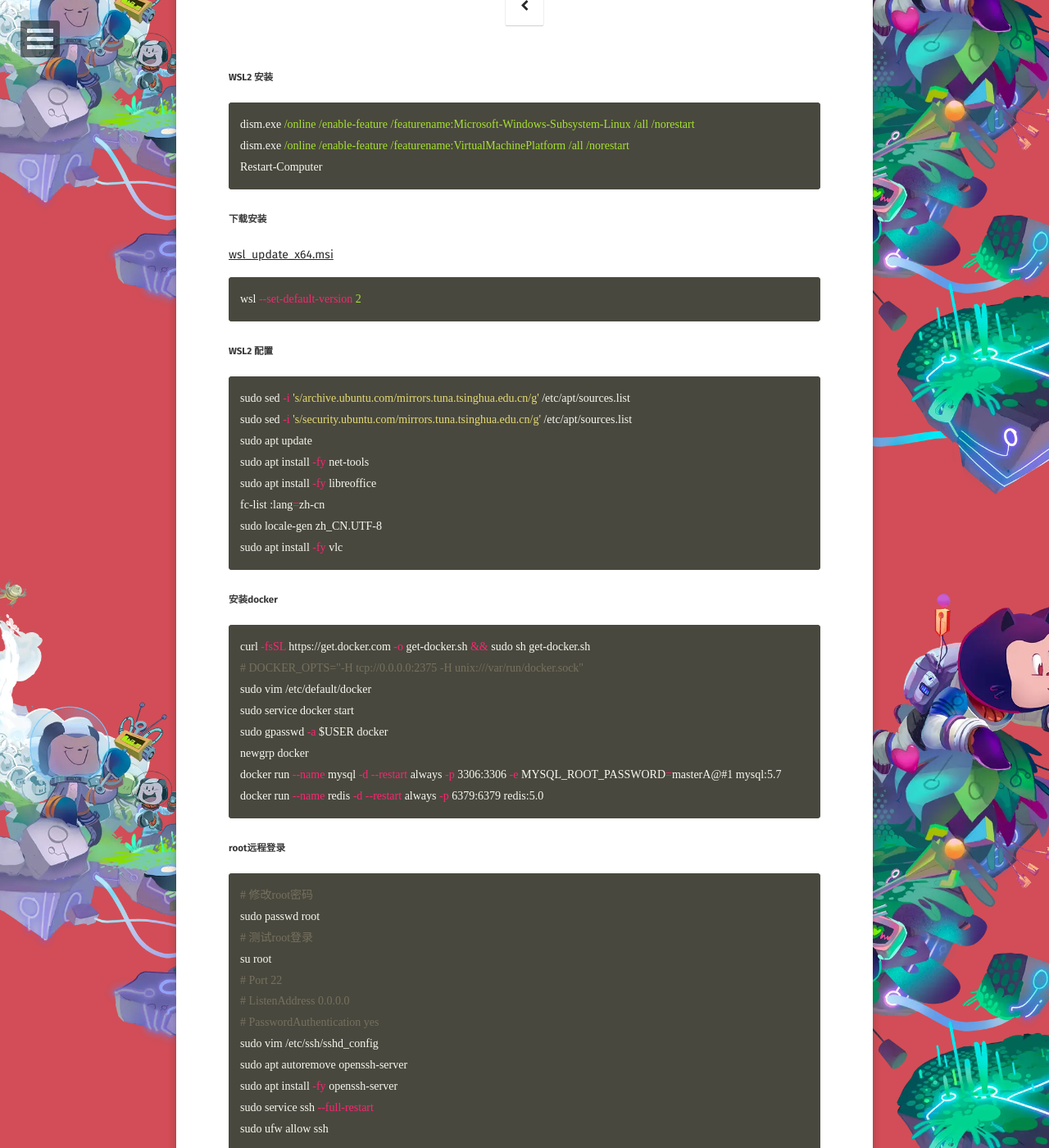
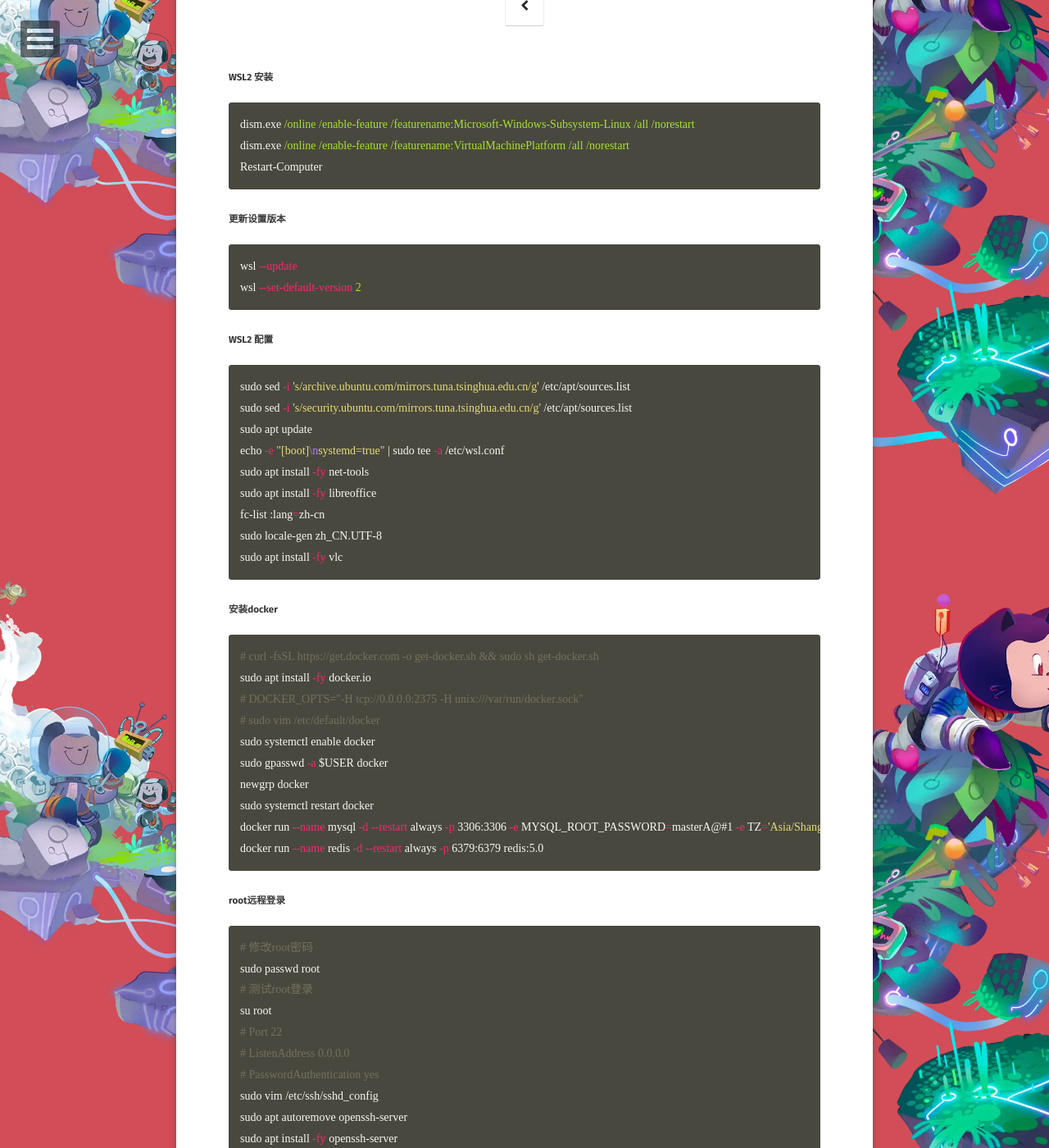
Before and after one commit to WebPavel/WebPavel.github.io, a Jekyll site: the page built from _posts/2021-12-03-WSL2-GUI.md, in a window 1280 px wide and 1400 px high, scrolled down 286 px. Shown: the whole window at 82% size. Built offline with Jekyll 4.4.1, drawn with Linux system fonts in a browser that asks for light colours; some web fonts are replaced; some of the changed text lies outside the part shown.

Commit message:
Update 2021-12-03-WSL2-GUI.md

````diff
--- a/_posts/2021-12-03-WSL2-GUI.md
+++ b/_posts/2021-12-03-WSL2-GUI.md
@@ -15,11 +15,10 @@
 Restart-Computer
 ```
 
-##### 下载安装
-
-[wsl_update_x64.msi](https://wslstorestorage.blob.core.windows.net/wslblob/wsl_update_x64.msi)
+##### 更新设置版本
 
 ```powershell
+wsl --update
 wsl --set-default-version 2
 ```
 
@@ -29,6 +28,7 @@
 sudo sed -i 's/archive.ubuntu.com/mirrors.tuna.tsinghua.edu.cn/g' /etc/apt/sources.list
 sudo sed -i 's/security.ubuntu.com/mirrors.tuna.tsinghua.edu.cn/g' /etc/apt/sources.list
 sudo apt update
+echo -e "[boot]\nsystemd=true" | sudo tee -a /etc/wsl.conf
 sudo apt install -fy net-tools
 sudo apt install -fy libreoffice
 fc-list :lang=zh-cn
@@ -39,13 +39,15 @@
 ##### 安装docker
 
 ```shell
-curl -fsSL https://get.docker.com -o get-docker.sh && sudo sh get-docker.sh
+# curl -fsSL https://get.docker.com -o get-docker.sh && sudo sh get-docker.sh
+sudo apt install -fy docker.io
 # DOCKER_OPTS="-H tcp://0.0.0.0:2375 -H unix:///var/run/docker.sock"
-sudo vim /etc/default/docker
-sudo service docker start
+# sudo vim /etc/default/docker
+sudo systemctl enable docker
 sudo gpasswd -a $USER docker
 newgrp docker
-docker run --name mysql -d --restart always -p 3306:3306 -e MYSQL_ROOT_PASSWORD=masterA@#1 mysql:5.7
+sudo systemctl restart docker
+docker run --name mysql -d --restart always -p 3306:3306 -e MYSQL_ROOT_PASSWORD=masterA@#1 -e TZ='Asia/Shanghai' mysql:5.7
 docker run --name redis -d --restart always -p 6379:6379 redis:5.0
 ```
 
````
Also changed, not shown: other parts of _posts/2021-12-03-WSL2-GUI.md (+3 -2 lines).
